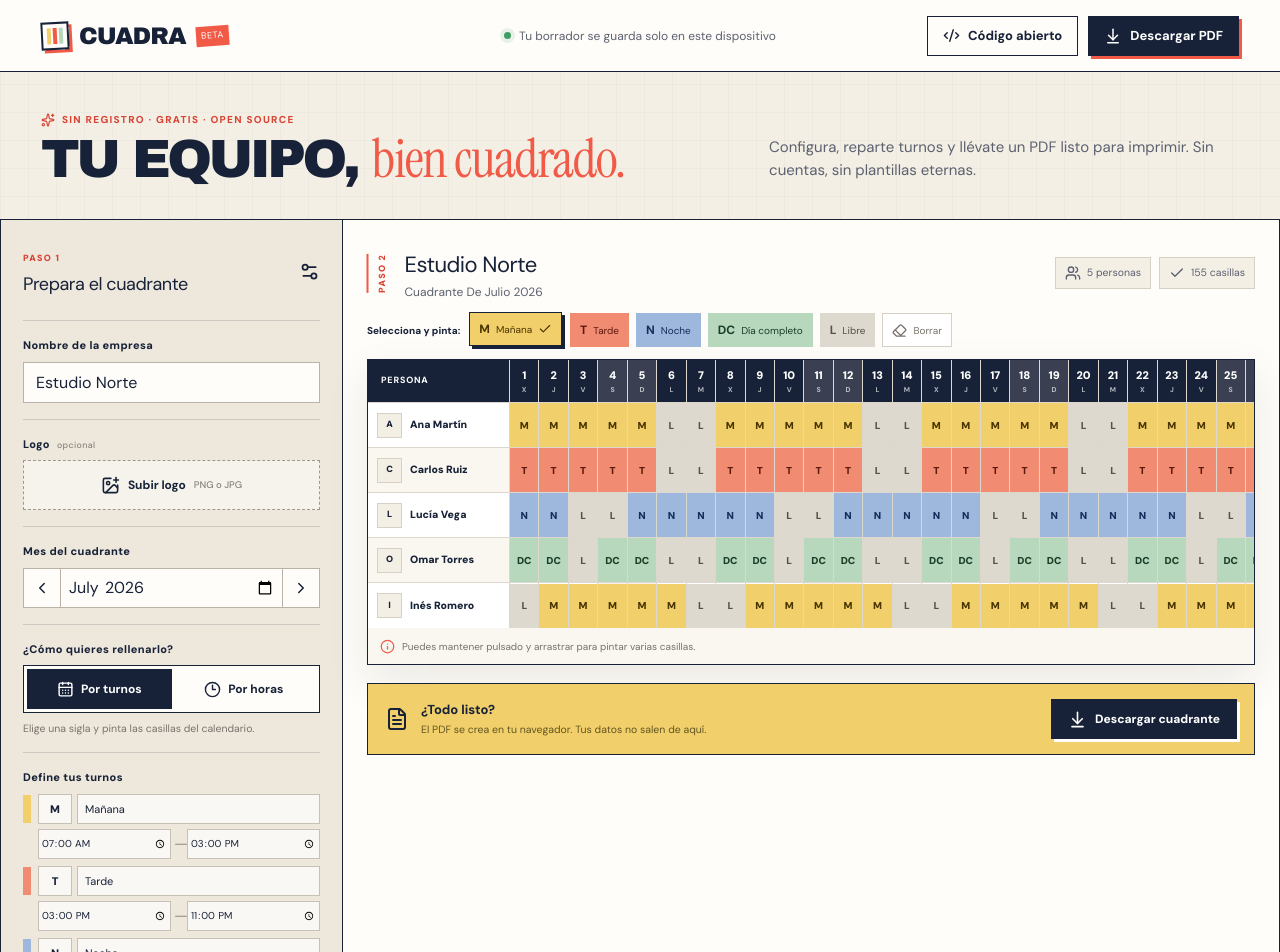
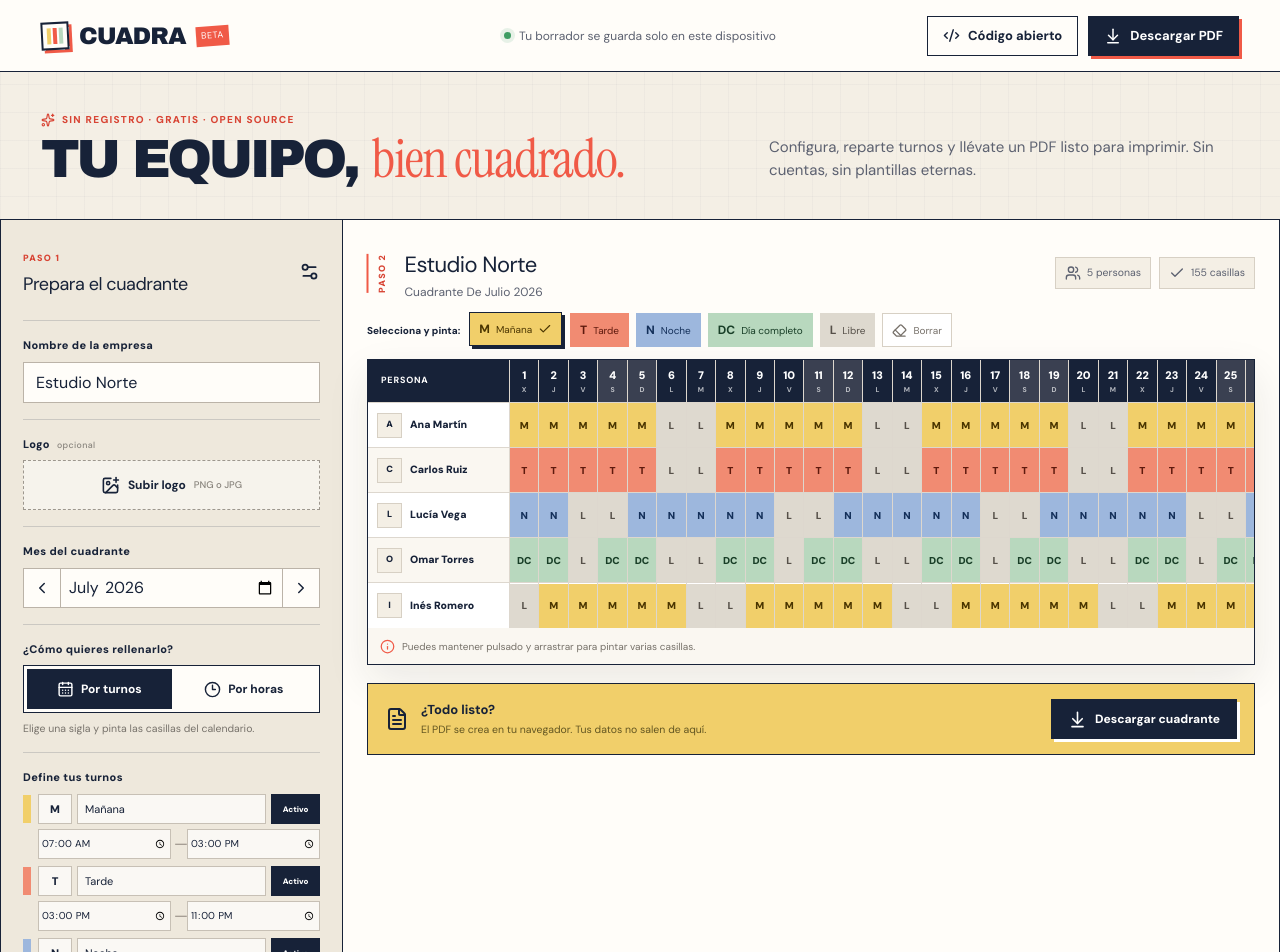
Before and after one commit to Leocanela279/shift-assignment-app, a Next.js app: page / in a window 1280 px wide. Shown: the top 952 px of the page. Built offline with nearby package versions, Linux system fonts and the light colour scheme.

Commit message:
Allow unused shifts to be hidden

```diff
--- a/app/globals.css
+++ b/app/globals.css
@@ -345,7 +345,7 @@ button { color: inherit; }
 .shift-row {
   min-height: 34px;
   display: grid;
-  grid-template-columns: 10px 34px 1fr;
+  grid-template-columns: 10px 34px minmax(0, 1fr) 49px;
   align-items: center;
   gap: 5px;
 }
@@ -355,9 +355,12 @@ button { color: inherit; }
 .shift-row input:focus { border-color: var(--ink); }
 .shift-short-input { width: 34px; text-align: center; font-size: 11px; font-weight: 900; padding: 0 3px; }
 .shift-name-input { width: 100%; min-width: 0; padding: 0 7px; font-size: 11px; }
-.shift-time { grid-column: 2 / 4; display: grid; grid-template-columns: 1fr 10px 1fr; align-items: center; gap: 3px; padding-left: 0; }
+.shift-time { grid-column: 2 / 5; display: grid; grid-template-columns: 1fr 10px 1fr; align-items: center; gap: 3px; padding-left: 0; }
 .shift-time input { width: 100%; min-width: 0; text-align: center; font-size: 10px; padding: 0 2px; }
 .shift-time span { text-align: center; color: #999188; }
+.shift-toggle { height: 30px; border: 1px solid var(--ink); background: var(--ink); color: white; padding: 0 4px; font-size: 8px; font-weight: 900; cursor: pointer; }
+.shift-toggle[aria-pressed="false"] { background: transparent; color: var(--ink-soft); border-color: #aaa39a; }
+.shift-row.inactive .shift-color, .shift-row.inactive input, .shift-row.inactive .shift-time { opacity: .42; }
 
 .field-label-row { display: flex; align-items: center; justify-content: space-between; }
 .field-label-row > span:last-child { font-size: 10px; color: #7d7871; }
--- a/app/page.tsx
+++ b/app/page.tsx
@@ -61,11 +61,11 @@ const MONTHS = [
 ];
 
 const defaultShifts: Shift[] = [
-  { id: "M", name: "Mañana", short: "M", start: "07:00", end: "15:00", color: "#f1cf6a", ink: "#4a3500" },
-  { id: "T", name: "Tarde", short: "T", start: "15:00", end: "23:00", color: "#f18b72", ink: "#5e190d" },
-  { id: "N", name: "Noche", short: "N", start: "23:00", end: "07:00", color: "#9db7dd", ink: "#132f59" },
-  { id: "DC", name: "Día completo", short: "DC", start: "09:00", end: "21:00", color: "#b8d8be", ink: "#183e27" },
-  { id: "L", name: "Libre", short: "L", start: "", end: "", color: "#ded9cf", ink: "#565049" },
+  { id: "M", name: "Mañana", short: "M", start: "07:00", end: "15:00", color: "#f1cf6a", ink: "#4a3500", enabled: true },
+  { id: "T", name: "Tarde", short: "T", start: "15:00", end: "23:00", color: "#f18b72", ink: "#5e190d", enabled: true },
+  { id: "N", name: "Noche", short: "N", start: "23:00", end: "07:00", color: "#9db7dd", ink: "#132f59", enabled: true },
+  { id: "DC", name: "Día completo", short: "DC", start: "09:00", end: "21:00", color: "#b8d8be", ink: "#183e27", enabled: true },
+  { id: "L", name: "Libre", short: "L", start: "", end: "", color: "#ded9cf", ink: "#565049", enabled: true },
 ];
 
 const defaultEmployees: Employee[] = [
@@ -142,7 +142,11 @@ export default function Home() {
           setMode(parsed.mode);
           setLogo(parsed.logo);
           setEmployees(parsed.employees);
-          setShifts(parsed.shifts);
+          const restoredShifts = parsed.shifts.map((shift) => ({ ...shift, enabled: shift.enabled !== false }));
+          setShifts(restoredShifts);
+          setSelectedShift((current) => restoredShifts.some((shift) => shift.id === current && shift.enabled !== false)
+            ? current
+            : restoredShifts.find((shift) => shift.enabled !== false)?.id ?? null);
           setShiftSchedule(parsed.shiftSchedule);
           setHourSchedule(parsed.hourSchedule);
         }
@@ -183,7 +187,8 @@ export default function Home() {
     });
   }, [month]);
 
-  const shiftById = useMemo(() => Object.fromEntries(shifts.map((shift) => [shift.id, shift])), [shifts]);
+  const activeShifts = useMemo(() => shifts.filter((shift) => shift.enabled !== false), [shifts]);
+  const shiftById = useMemo(() => Object.fromEntries(activeShifts.map((shift) => [shift.id, shift])), [activeShifts]);
   const weekCount = Math.ceil(days.length / 7);
   const activeWeek = Math.min(mobileWeek, weekCount - 1);
   const mobileDays = days.slice(activeWeek * 7, activeWeek * 7 + 7);
@@ -225,6 +230,18 @@ export default function Home() {
 
   function updateShift(id: string, field: keyof Shift, value: string) {
     setShifts((current) => current.map((shift) => (shift.id === id ? { ...shift, [field]: value } : shift)));
+  }
+
+  function toggleShift(id: string) {
+    const shift = shifts.find((item) => item.id === id);
+    if (!shift) return;
+    const enabled = shift.enabled === false;
+    const nextShifts = shifts.map((item) => (item.id === id ? { ...item, enabled } : item));
+    setShifts(nextShifts);
+    if (!enabled && selectedShift === id) {
+      setSelectedShift(nextShifts.find((item) => item.enabled !== false)?.id ?? null);
+    }
+    setToast(enabled ? `${shift.name} vuelve a estar disponible` : `${shift.name} se ha ocultado del cuadrante`);
   }
 
   function handleLogo(event: ChangeEvent<HTMLInputElement>) {
@@ -282,7 +299,7 @@ export default function Home() {
   }
 
   const filledCells = mode === "turnos"
-    ? Object.values(shiftSchedule).filter(Boolean).length
+    ? Object.values(shiftSchedule).filter((value) => Boolean(value && shiftById[value])).length
     : Object.values(hourSchedule).filter(Boolean).length;
 
   return (
@@ -376,10 +393,13 @@ export default function Home() {
               <span className="field-label">Define tus turnos</span>
               <div className="shift-list">
                 {shifts.map((shift) => (
-                  <div className="shift-row" key={shift.id}>
+                  <div className={`shift-row ${shift.enabled === false ? "inactive" : ""}`} key={shift.id}>
                     <span className="shift-color" style={{ background: shift.color }} />
                     <input className="shift-short-input" value={shift.short} maxLength={3} onChange={(event) => updateShift(shift.id, "short", event.target.value.toUpperCase())} aria-label={`Sigla de ${shift.name}`} />
                     <input className="shift-name-input" value={shift.name} onChange={(event) => updateShift(shift.id, "name", event.target.value)} aria-label="Nombre del turno" />
+                    <button className="shift-toggle" onClick={() => toggleShift(shift.id)} aria-pressed={shift.enabled !== false} aria-label={`${shift.enabled === false ? "Activar" : "Ocultar"} turno ${shift.name}`}>
+                      {shift.enabled === false ? "Oculto" : "Activo"}
+                    </button>
                     {shift.id !== "L" && (
                       <div className="shift-time">
                         <input type="time" value={shift.start} onChange={(event) => updateShift(shift.id, "start", event.target.value)} aria-label={`Inicio de ${shift.name}`} />
@@ -434,8 +454,8 @@ export default function Home() {
 
           {mode === "turnos" && (
             <div className="paint-palette" role="group" aria-label="Selector de turno">
-              <span>Selecciona y pinta:</span>
-              {shifts.map((shift) => (
+              <span>{activeShifts.length > 0 ? "Selecciona y pinta:" : "Activa un turno para empezar"}</span>
+              {activeShifts.map((shift) => (
                 <button
                   key={shift.id}
                   className={selectedShift === shift.id ? "selected" : ""}
@@ -467,7 +487,7 @@ export default function Home() {
                   {employees.map((employee) => {
                     const total = days.filter((day) => {
                       const value = mode === "turnos" ? shiftSchedule[scheduleKey(employee.id, day.number)] : hourSchedule[scheduleKey(employee.id, day.number)];
-                      return value && value !== "L";
+                      return mode === "turnos" ? Boolean(value && value !== "L" && shiftById[value]) : Boolean(value);
                     }).length;
                     return (
                       <tr key={employee.id}>
@@ -533,7 +553,7 @@ export default function Home() {
                 {employees.map((employee) => {
                   const total = days.filter((day) => {
                     const value = mode === "turnos" ? shiftSchedule[scheduleKey(employee.id, day.number)] : hourSchedule[scheduleKey(employee.id, day.number)];
-                    return value && value !== "L";
+                    return mode === "turnos" ? Boolean(value && value !== "L" && shiftById[value]) : Boolean(value);
                   }).length;
                   return (
                     <article className="mobile-employee-card" key={employee.id}>
--- a/lib/schedule-pdf.ts
+++ b/lib/schedule-pdf.ts
@@ -10,6 +10,7 @@ export type PdfShift = {
   end: string;
   color: string;
   ink: string;
+  enabled?: boolean;
 };
 
 type PdfEmployee = {
@@ -63,7 +64,8 @@ export function renderSchedulePdf(doc: jsPDF, options: SchedulePdfOptions) {
   const rowHeight = 8.5;
   const pageSize = mode === "turnos" ? 15 : 16;
   const pages = Math.max(1, Math.ceil(employees.length / pageSize));
-  const shiftById = Object.fromEntries(shifts.map((shift) => [shift.id, shift]));
+  const activeShifts = shifts.filter((shift) => shift.enabled !== false);
+  const shiftById = Object.fromEntries(activeShifts.map((shift) => [shift.id, shift]));
 
   for (let page = 0; page < pages; page += 1) {
     if (page > 0) doc.addPage();
@@ -148,7 +150,7 @@ export function renderSchedulePdf(doc: jsPDF, options: SchedulePdfOptions) {
       doc.setTextColor(90, 86, 80);
       doc.text("TURNOS Y HORARIOS", margin, legendTop);
 
-      shifts.forEach((shift, index) => {
+      activeShifts.forEach((shift, index) => {
         const column = index % 3;
         const row = Math.floor(index / 3);
         const x = margin + column * legendColumnWidth;
```
Also changed, not shown: 1 other file (tests, documents, lock files or other folders).
